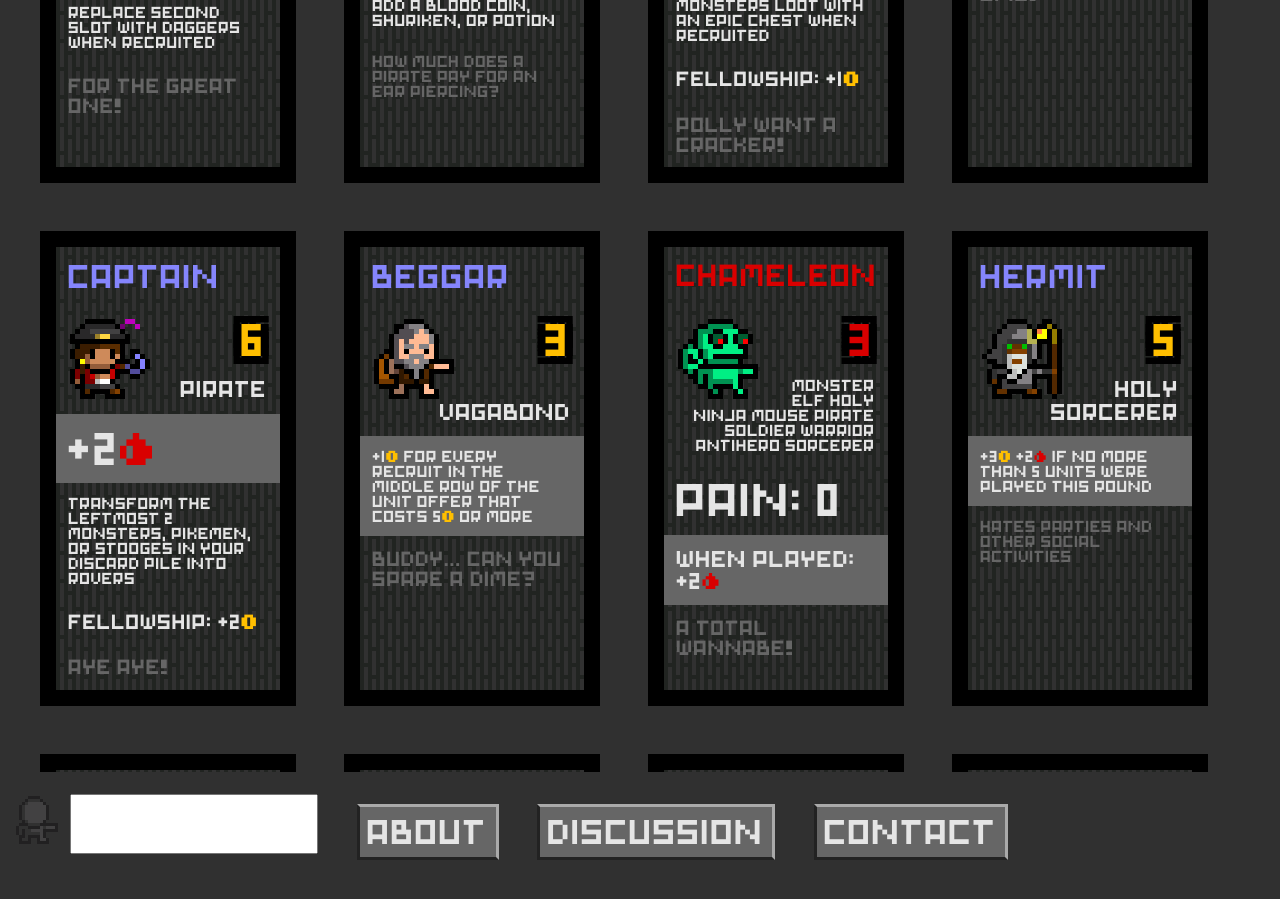
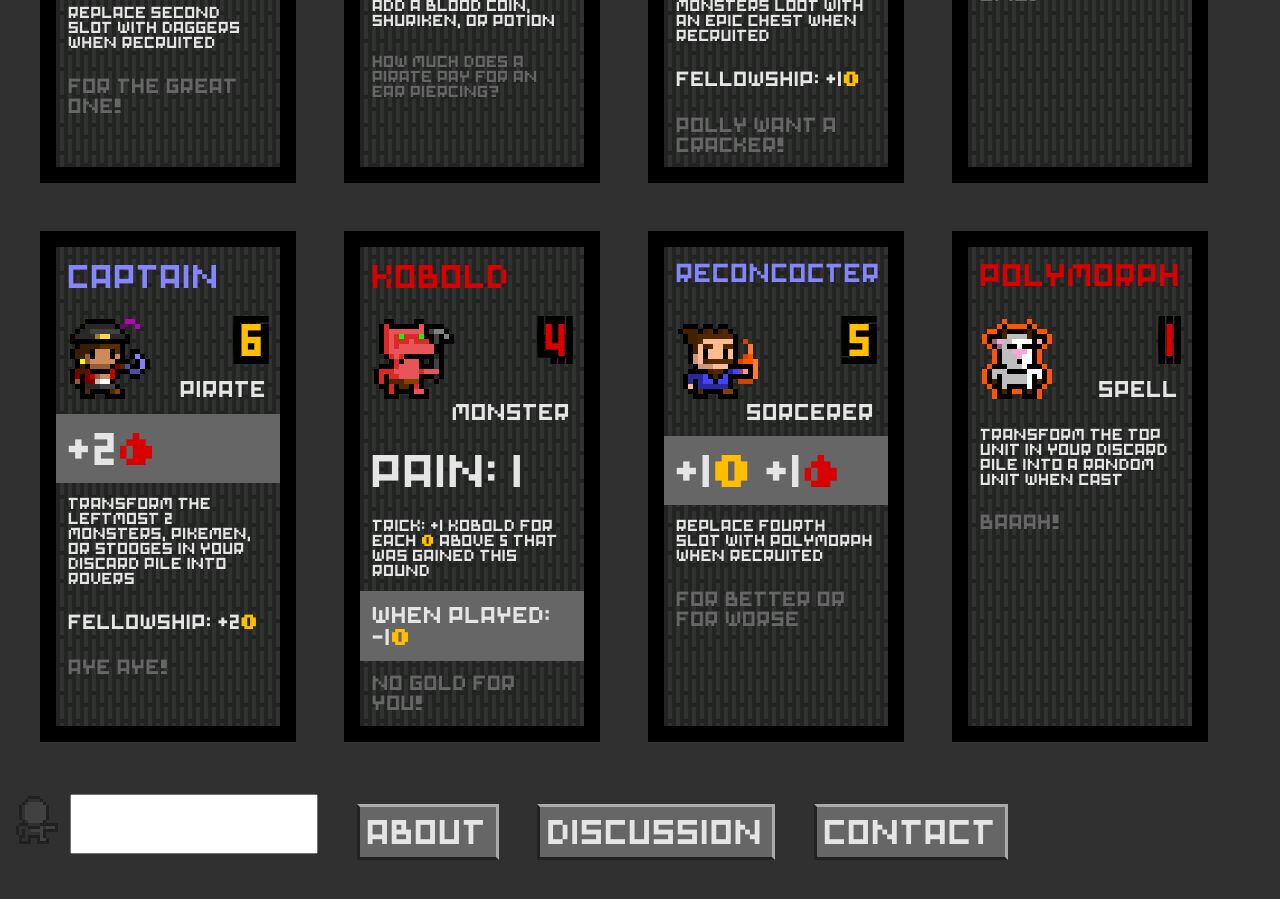
Before and after one commit to MattArnold/toarms.games.github.io, a Jekyll site: the page built from index.md, in a window 1280 px wide and 900 px high, scrolled down 11233 px. Built offline with Jekyll 4.4.1, drawn with Linux system fonts in a browser that asks for light colours; some of the changed text lies outside the part shown.

Commit message:
Add Kobold, Reconcocter, Polymorph, Skull, Solo Scroll.

```diff
--- a/_data/cards.yaml
+++ b/_data/cards.yaml
@@ -617,6 +617,27 @@
   fellowship: FELLOWSHIP&#58; +2g
   gain: TRANSFORM THE LEFTMOST 2 MONSTERS, PIKEMEN, OR STOOGES IN YOUR DISCARD PILE INTO ROVERS
   flavor: AYE AYE!
+- name: KOBOLD
+  slug: Kobold
+  bloodcost: 4
+  type: MONSTER
+  pain: 1
+  trick: TRICK&#58; +1 KOBOLD FOR EACH g ABOVE 5 THAT WAS GAINED THIS ROUND
+  play: WHEN PLAYED&#58; -1g
+  flavor: NO GOLD FOR YOU!
+- name: RECONCOCTER
+  slug: Reconcocter
+  coincost: 5
+  type: SORCERER
+  play: +1g +1b
+  gain: REPLACE FOURTH SLOT WITH POLYMORPH WHEN RECRUITED
+  flavor: FOR BETTER OR FOR WORSE
+- name: POLYMORPH
+  slug: Polymorph
+  bloodcost: 1
+  type: SPELL
+  gain: TRANSFORM THE TOP UNIT IN YOUR DISCARD PILE INTO A RANDOM UNIT WHEN CAST
+  flavor: BAAAH!
 - name: BEGGAR
   slug: Beggar
   coincost: 3
@@ -1087,6 +1108,12 @@
   play: +2g
   gain: HEAL 10 DMG AND LOSE 4 ROUNDS WHEN RECRUITED
   flavor: THIS WILL ONLY HURT A LITTLE
+- name: SKULL
+  slug: Skull
+  coincost: 5
+  type: ITEM
+  gain: TIP&#58; USE SKULLS TO PURCHASE POWERFUL ITEMS AND UPGRADES. SKULLS ARE KEPT BETWEEN DUNGEONS
+  flavor: A VALUABLE RELIC
 - name: SKULL KNIGHT
   slug: SkullKnight
   skullcost: 1
@@ -1238,3 +1265,8 @@
   skullcost: 5
   gain: ADD A CHARGE EACH TIME A DWARF IS PLAYED. 3 CHARGES GIVES A POTION
   state: 2
+- name: SOLO SCROLL
+  slug: SoloScroll
+  type: UPGRADE LVL 1
+  skullcost: 7
+  gain: ONGOING&#58; +1 BLOOD IF NO MORE THAN 5 UNITS WERE PLAYED. -2 BLOOD OTHERWISE
```
Also changed, not shown: assets/images/items/Polymorph.png (added), assets/images/items/Skull.png (added), assets/images/units/Kobold.png (added), assets/images/units/Reconcocter.png (added), assets/images/upgrades/SoloScroll.png (added).
